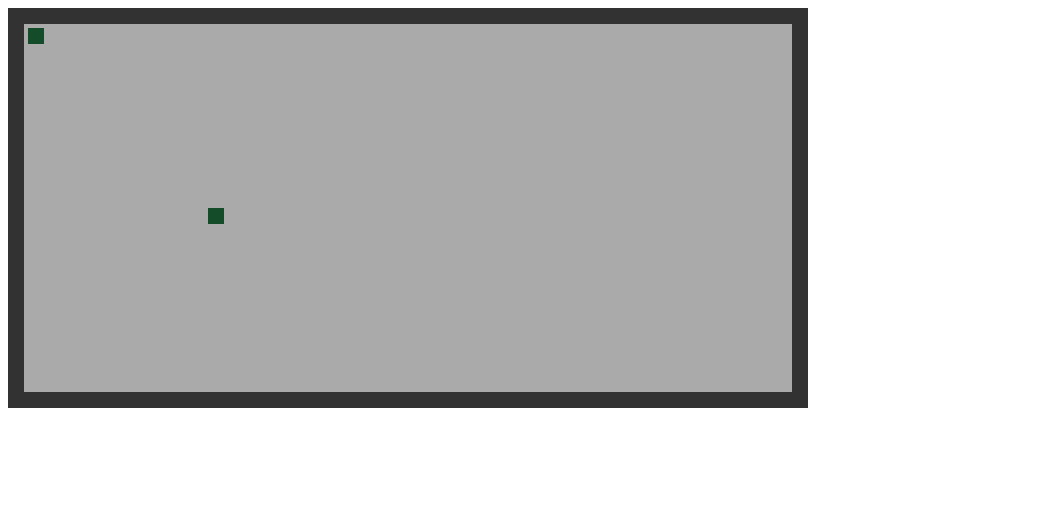
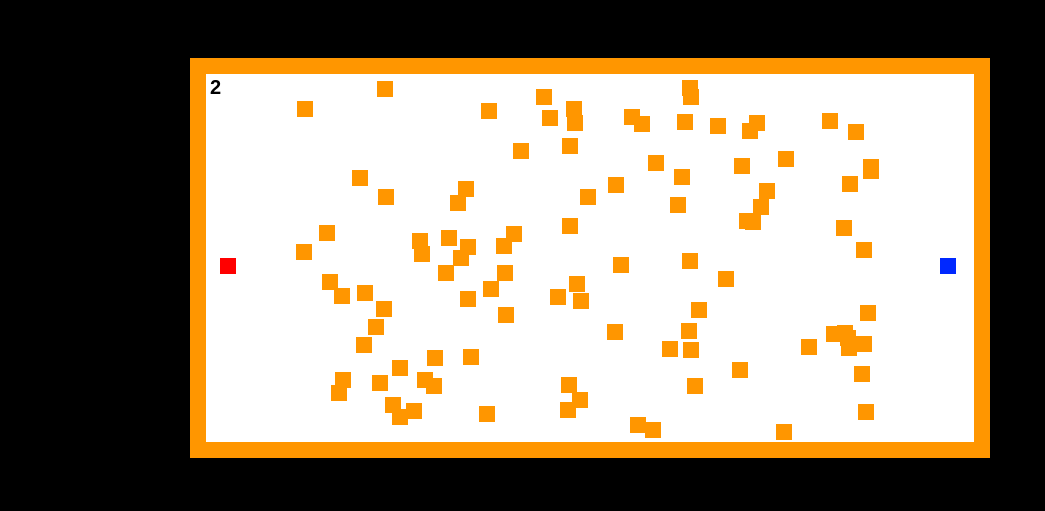
Before and after one commit to busmalis/SimpleGame, a plain HTML site: page WebContent/Index.html in a window 1280 px wide. Shown: the whole page, without its empty margins (0-1045 px from the left). Drawn offline with Linux system fonts and the light colour scheme.

Commit message:
General updates

```diff
--- a/WebContent/Index.html
+++ b/WebContent/Index.html
@@ -4,8 +4,10 @@
 <link rel="stylesheet" href="assets/game.css">
 </head>
 <body>
-	<div id="game"></div>
-	<script type="text/javascript" src="script/game.js"></script>
-	<script type="text/javascript" src="script/components.js"></script>
+	<div id="gameWrapper">
+		<div id="game"></div>
+		<script type="text/javascript" src="script/game.js"></script>
+		<script type="text/javascript" src="script/components.js"></script>
+	</div>
 </body>
 </html>
--- a/WebContent/assets/game.css
+++ b/WebContent/assets/game.css
@@ -1,3 +1,13 @@
-.game {
+body {
+	background-color: black;
+}
 
+#gameWrapper {
+	width: 900px;
+	height: 500px;
+	margin: auto;
 }
+
+#game {
+	top: 50px;
+}
--- a/WebContent/script/components.js
+++ b/WebContent/script/components.js
@@ -1,58 +1,86 @@
+var objectWidth = 16;
+var objectHeight = 16;
+var playerLeftPosX = 30;
+var playerLeftPosY = 200;
+var playerRightPosX = 750;
+var playerRightPosY = 200;
+var movementPoints = 50;
+var speed = 3;
+
 Crafty.c('Timer', {
 	time : 0,
 	run : true,
 	init : function() {
-		this.requires('2D, Canvas, Text').attr({ x: 20, y: 20}).text(0).bind('EnterFrame', function(ent){
-			if(ent.frame%60 == 0){
-				if(this.run)
-					this.setTime();
-			}
-			else
-				if(!this.run)
-					this.stopTimer();
+		this.requires('2D, Canvas, Text').attr({
+			x : 20,
+			y : 20
+		}).text(0).bind('EnterFrame', function(ent) {
+			// if (ent.frame % 60 == 0) {
+			if (this.run) {
+				this.setTime();
+			} else if (!this.run)
+				this.stopTimer();
+		}).textFont({
+			size : '20px',
+			weight : 'bold'
 		});
 	},
 
 	setTime : function() {
-		this.time = this.time + 1;
+		this.time = Math.round((this.time + 0.01) * 1000) / 1000;
 		this.text(this.time);
 	},
 
 	stopTimer : function() {
 		this.run = false;
+	},
+
+	getTime : function() {
+		return this.time;
 	}
 }),
 
 Crafty.c('Actor', {
 	init : function() {
 		this.requires('2D, Canvas, Grid');
-	},
+	}
 });
 
 Crafty.c('Wall', {
 	init : function() {
-		this.requires('Actor, Color, Solid, Particles').color('rgb(50, 50, 50)');
-	},
+		this.requires('Actor, Color, Solid').color('rgb(255, 150, 0)');
+	}
 });
 
 // This is the player-controlled character
 Crafty.c('PlayerCharacterLeft', {
+	movementPoints : movementPoints,
 	init : function() {
 		this.requires('Actor, Color, Collision, Multiway').color(
-				'rgb(20, 75, 40)').attr({
-					w : 16,
-					h : 16,
-					x : 20,
-					y : 20}).bind('EnterFrame', function() {
-			if (this.isDown("LEFT_ARROW"))
-				this.x -= 3;
-			if (this.isDown("RIGHT_ARROW"))
-				this.x += 3;
-			if (this.isDown("UP_ARROW"))
-				this.y -= 3;
-			if (this.isDown("DOWN_ARROW"))
-				this.y += 3;
-
+				'rgb(255, 0, 0)').attr({
+			w : objectWidth,
+			h : objectHeight,
+			x : playerLeftPosX,
+			y : playerLeftPosY
+		}).bind('EnterFrame', function() {
+			if (this.getMovementPoints() > 0) {
+				if (this.isDown("LEFT_ARROW")) {
+					this.x -= speed;
+					this.useMovementPoints();
+				}
+				if (this.isDown("RIGHT_ARROW")) {
+					this.x += speed;
+					this.useMovementPoints();
+				}
+				if (this.isDown("UP_ARROW")) {
+					this.y -= speed;
+					this.useMovementPoints();
+				}
+				if (this.isDown("DOWN_ARROW")) {
+					this.y += speed;
+					this.useMovementPoints();
+				}
+			}
 		}).onHit('Solid', function(ent) {
 
 			if (ent[0].obj.__c.Wall)
@@ -61,37 +89,61 @@ Crafty.c('PlayerCharacterLeft', {
 				console.debug('Solid');
 
 			if (this.isDown("LEFT_ARROW"))
-				this.x += 3;
+				this.x += speed;
 			if (this.isDown("RIGHT_ARROW"))
-				this.x -= 3;
+				this.x -= speed;
 			if (this.isDown("UP_ARROW"))
-				this.y += 3;
+				this.y += speed;
 			if (this.isDown("DOWN_ARROW"))
-				this.y -= 3;
-		}).onHit('PlayerCharacterRight', function(player){
+				this.y -= speed;
+		}).onHit('PlayerCharacterRight', function(player) {
 			loadHighscore();
 		});
+	},
+
+	useMovementPoints : function() {
+		Crafty("PlayerCharacterRight").addMovementPoints();
+		this.movementPoints -= 1;
+	},
+
+	getMovementPoints : function() {
+		return this.movementPoints;
+	},
+
+	addMovementPoints : function() {
+		this.movementPoints += 1;
 	}
 });
 
-//This is the player-controlled character
+// This is the player-controlled character
 Crafty.c('PlayerCharacterRight', {
+	movementPoints : movementPoints,
 	init : function() {
-		this.requires('Actor, Color, Collision, Multiway').color(
-				'rgb(20, 75, 40)').attr({
-					w : 16,
-					h : 16,
-					x : 200,
-					y : 200}).bind('EnterFrame', function() {
-			if (this.isDown("A"))
-				this.x -= 3;
-			if (this.isDown("D"))
-				this.x += 3;
-			if (this.isDown("W"))
-				this.y -= 3;
-			if (this.isDown("S"))
-				this.y += 3;
-
+		this.requires('Actor, Color, Collision, Multiway, PlayerGlow').color(
+				'rgb(0, 40, 255)').attr({
+			w : objectWidth,
+			h : objectHeight,
+			x : playerRightPosX,
+			y : playerRightPosY
+		}).bind('EnterFrame', function() {
+			if (this.getMovementPoints() > 0) {
+				if (this.isDown("A")) {
+					this.x -= speed;
+					this.useMovementPoints();
+				}
+				if (this.isDown("D")) {
+					this.x += speed;
+					this.useMovementPoints();
+				}
+				if (this.isDown("W")) {
+					this.y -= speed;
+					this.useMovementPoints();
+				}
+				if (this.isDown("S")) {
+					this.y += speed;
+					this.useMovementPoints();
+				}
+			}
 		}).onHit('Solid', function(ent) {
 			if (ent[0].obj.__c.Wall)
 				console.debug('Wall');
@@ -99,13 +151,27 @@ Crafty.c('PlayerCharacterRight', {
 				console.debug('Solid');
 
 			if (this.isDown("A"))
-				this.x += 3;
+				this.x += speed;
 			if (this.isDown("D"))
-				this.x -= 3;
+				this.x -= speed;
 			if (this.isDown("W"))
-				this.y += 3;
+				this.y += speed;
 			if (this.isDown("S"))
-				this.y -= 3;
+				this.y -= speed;
 		});
+	},
+
+	useMovementPoints : function() {
+		Crafty("PlayerCharacterLeft").addMovementPoints();
+		this.movementPoints -= 1;
+	},
+
+	getMovementPoints : function() {
+		return this.movementPoints;
+	},
+
+	addMovementPoints : function() {
+		this.movementPoints += 1;
 	}
+
 });
--- a/WebContent/script/game.js
+++ b/WebContent/script/game.js
@@ -1,19 +1,17 @@
-/**
- *
- */
-
 var screenWidth = 800;
 var screenHeight = 400;
+var obstacles = 100;
+var timer;
 
 Crafty.init(screenWidth, screenHeight, document.getElementById("game"));
 
 Crafty.background('#FFFFFF');
 
 Crafty.defineScene("game", function() {
-	Crafty.background("#AAAAAA");
-	Crafty.timer.FPS(60);
+	Crafty.background("#FFFFFF");
+	Crafty.timer.FPS(100);
 
-	Crafty.e('Timer');
+	timer = Crafty.e('Timer');
 
 	// Add characters
 	Crafty.e('PlayerCharacterRight');
@@ -33,18 +31,31 @@ Crafty.defineScene("game", function() {
 			}
 		}
 	}
+
+	// Create obstacles
+	for (var x = 0; x < obstacles; x++) {
+		Crafty.e('Wall').attr({
+			w : 16,
+			h : 16,
+			x : 100 + Math.floor((Math.random() * (screenWidth - 200)) + 1),
+			y : 20 + Math.floor((Math.random() * (screenHeight - 50)) + 1)
+		});
+	}
 });
 
 Crafty.defineScene("highscore", function() {
 	Crafty.background("#FFFFFF");
 	Crafty.e("2D, DOM, Text").attr({
-		w : 100,
-		h : 20,
-		x : ((screenWidth / 2) - 85),
+		w : 300,
+		h : 200,
+		x : ((screenWidth / 2) - 150),
 		y : ((screenHeight / 2) - 30),
-	}).text("HighScore").css({
+	}).text("TIME : " + timer.getTime()).css({
 		"text-align" : "center"
-	}).textColor("#000000");
+	}).textColor("#000000").textFont({
+		size : '40px',
+		weight : 'bold'
+	});
 });
 
 loadScene("game", 1500);
@@ -60,7 +71,9 @@ function loadScene(scene, duration) {
 		alpha : 1.0
 	}, duration).bind("TweenEnd", function() {
 		this.unbind("TweenEnd");
-		this.tween({alpha: 0.0}, duration).bind("TweenEnd", function() {
+		this.tween({
+			alpha : 0.0
+		}, duration).bind("TweenEnd", function() {
 			Crafty.enterScene(scene);
 		});
 	});
```
